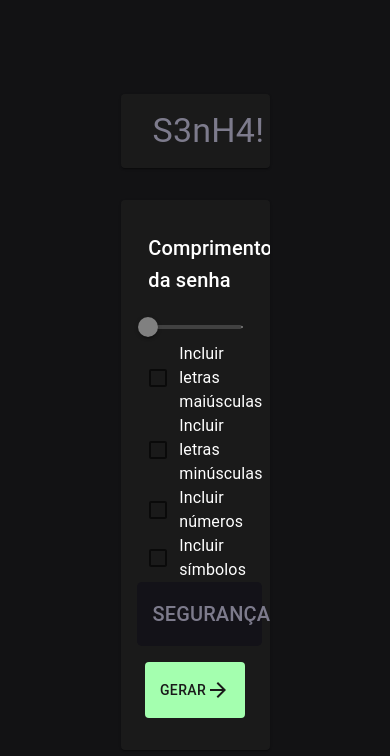
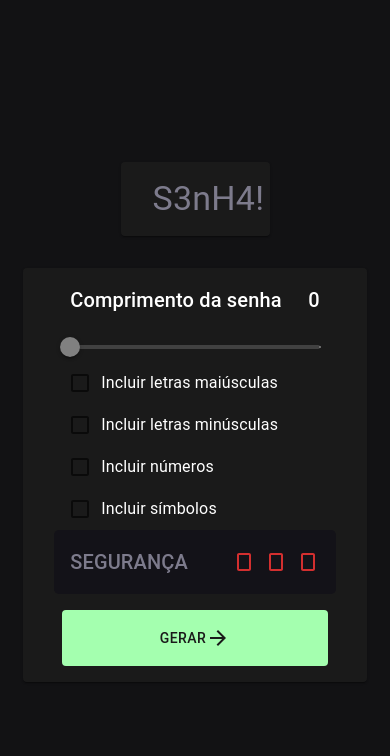
Before and after one commit to Ledelara/password-generator, a Next.js app: page / in a window 390 px wide. Shown: the top 756 px of the page. Built offline with nearby package versions, Linux system fonts and the light colour scheme.

Commit message:
:lipstick: Style: adicionando responsividade ao componente PasswordConfig

```diff
--- a/src/pages/Generator/components/PasswordConfig/PasswordConfig.tsx
+++ b/src/pages/Generator/components/PasswordConfig/PasswordConfig.tsx
@@ -1,4 +1,4 @@
-import { Card } from '@mui/material'
+import { Card, useMediaQuery, useTheme } from '@mui/material'
 import Checkers from '../Checkers/Checkers'
 import Generate from '../Generate/Generate'
 import SliderMarker from '../Slider/SliderMarker'
@@ -17,6 +17,8 @@ const PasswordConfig = () => {
   const [includeSymbols, setIncludeSymbols] = useState<boolean>(false)
 
   const { showAlert } = useAlert()
+  const theme = useTheme()
+  const isSmallScreen = useMediaQuery(theme.breakpoints.down('sm'))
 
   const generatePassword = () => {
     const upperCaseLetters = 'ABCDEFGHIJKLMNOPQRSTUVWXYZ'
@@ -49,7 +51,7 @@ const PasswordConfig = () => {
     setPassword(generatedPassword)
 
     let securityLevel: 'low' | 'medium' | 'high' = 'low'
-    if (length>= 8 && length <= 12 && characterPool.length >= 3) {
+    if (length >= 8 && length <= 12 && characterPool.length >= 3) {
       securityLevel = 'medium'
     } else if (length > 12 && characterPool.length >= 3) {
       securityLevel = 'high'
@@ -67,8 +69,8 @@ const PasswordConfig = () => {
           alignItems: 'center',
           justifyContent: 'center',
           backgroundColor: '#1a1a1a',
-          width: '30%',
-          padding: '2rem 1rem',
+          width: isSmallScreen ? '80%' : '30%',
+          padding: isSmallScreen ? '1rem' : '2rem 1rem',
         }}
       >
         <SliderMarker value={length} onChange={(val) => setLength(val)} />
```
